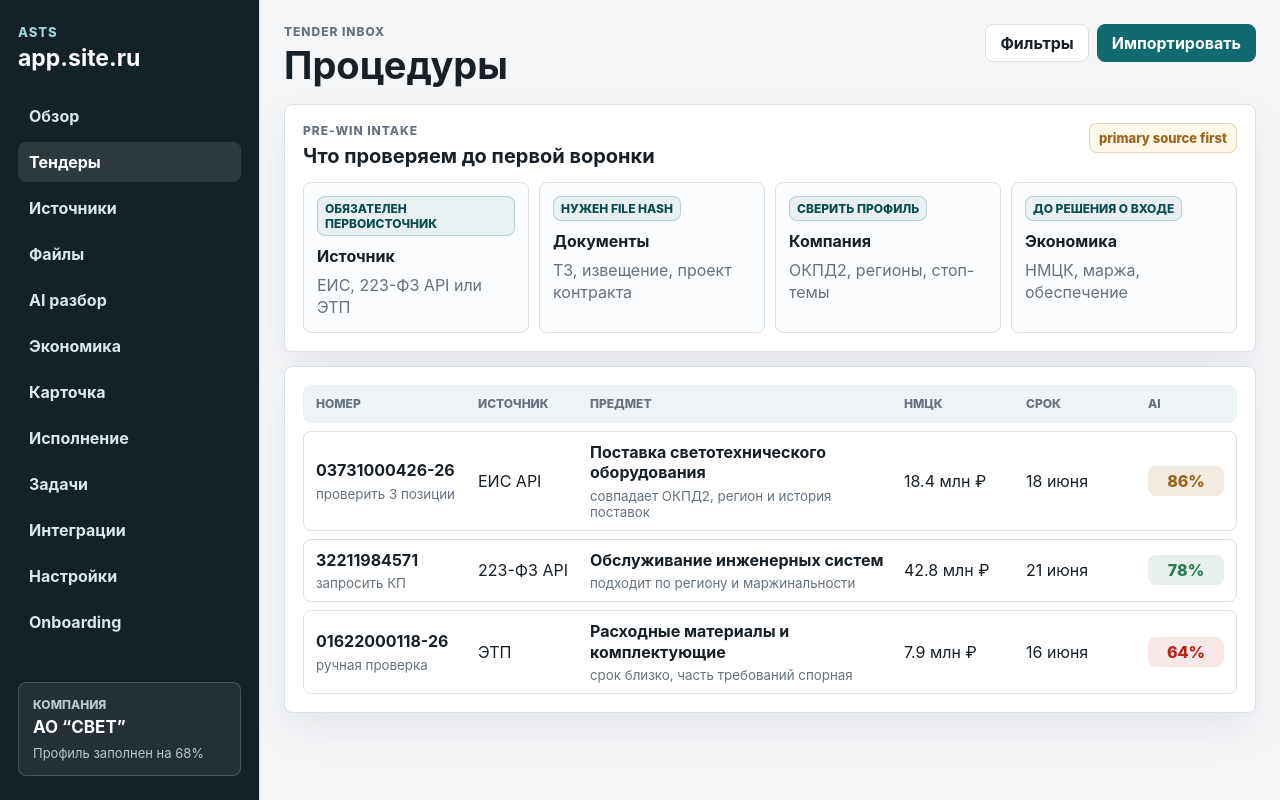
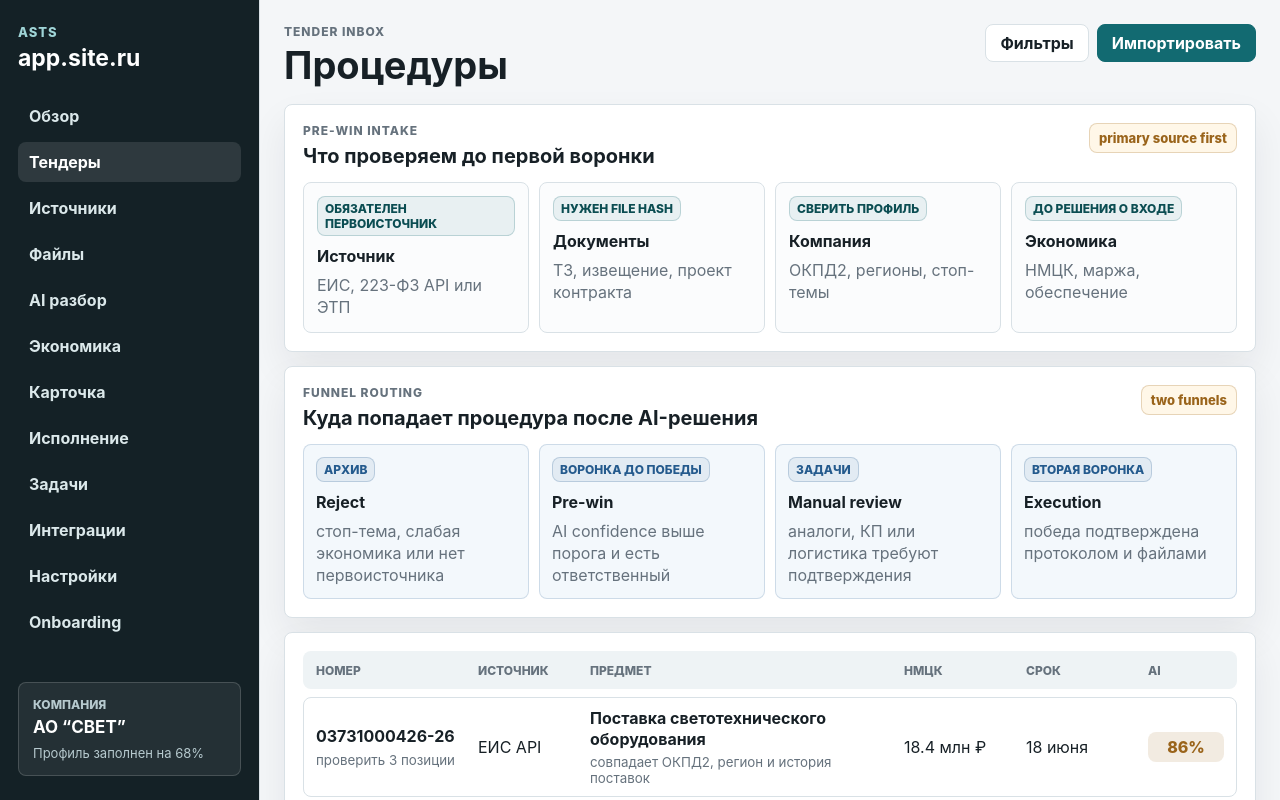
Before and after one commit to info14fourteen-creator/ASTS, a Next.js app in the folder apps/web/: page /tenders in a window 1280 px wide. Shown: the top 800 px of the page. Built offline with nearby package versions, Linux system fonts and the light colour scheme.

Commit message:
Add tender funnel routing gates

```diff
--- a/apps/web/app/globals.css
+++ b/apps/web/app/globals.css
@@ -561,6 +561,53 @@ h3 {
   line-height: 1.4;
 }
 
+.tender-routing-panel {
+  margin-bottom: 14px;
+}
+
+.tender-routing-grid {
+  display: grid;
+  grid-template-columns: repeat(4, minmax(0, 1fr));
+  gap: 10px;
+}
+
+.tender-routing-card {
+  min-height: 132px;
+  border: 1px solid rgba(36, 90, 141, 0.18);
+  border-radius: 8px;
+  padding: 12px;
+  background: #f3f8fc;
+}
+
+.tender-routing-card span,
+.tender-routing-card strong,
+.tender-routing-card p {
+  display: block;
+}
+
+.tender-routing-card span {
+  width: fit-content;
+  border: 1px solid rgba(36, 90, 141, 0.22);
+  border-radius: 8px;
+  padding: 4px 7px;
+  background: rgba(36, 90, 141, 0.08);
+  color: var(--blue);
+  font-size: 12px;
+  font-weight: 850;
+  text-transform: uppercase;
+}
+
+.tender-routing-card strong {
+  margin-top: 10px;
+  line-height: 1.25;
+}
+
+.tender-routing-card p {
+  margin: 8px 0 0;
+  color: var(--muted);
+  line-height: 1.38;
+}
+
 .table-row {
   display: grid;
   grid-template-columns: minmax(260px, 1fr) 110px 140px 76px;
@@ -3846,6 +3893,10 @@ dd {
     grid-template-columns: repeat(2, minmax(0, 1fr));
   }
 
+  .tender-routing-grid {
+    grid-template-columns: repeat(2, minmax(0, 1fr));
+  }
+
   .document-row {
     grid-template-columns: 1fr 1fr;
   }
@@ -4143,6 +4194,10 @@ dd {
     grid-template-columns: 1fr;
   }
 
+  .tender-routing-grid {
+    grid-template-columns: 1fr;
+  }
+
   .collaboration-grid {
     grid-template-columns: 1fr;
   }
--- a/apps/web/app/tenders/page.tsx
+++ b/apps/web/app/tenders/page.tsx
@@ -43,6 +43,13 @@ const intakeGates = [
   ["Экономика", "НМЦК, маржа, обеспечение", "до решения о входе"],
 ];
 
+const funnelRouting = [
+  ["Reject", "стоп-тема, слабая экономика или нет первоисточника", "архив"],
+  ["Pre-win", "AI confidence выше порога и есть ответственный", "воронка до победы"],
+  ["Manual review", "аналоги, КП или логистика требуют подтверждения", "задачи"],
+  ["Execution", "победа подтверждена протоколом и файлами", "вторая воронка"],
+];
+
 export default function TendersPage() {
   return (
     <main className="app-shell">
@@ -80,6 +87,25 @@ export default function TendersPage() {
           </div>
         </section>
 
+        <section className="panel tender-routing-panel">
+          <div className="panel-head compact">
+            <div>
+              <p className="eyebrow">Funnel routing</p>
+              <h2>Куда попадает процедура после AI-решения</h2>
+            </div>
+            <span className="status-pill">two funnels</span>
+          </div>
+          <div className="tender-routing-grid">
+            {funnelRouting.map(([title, rule, target]) => (
+              <article className="tender-routing-card" key={title}>
+                <span>{target}</span>
+                <strong>{title}</strong>
+                <p>{rule}</p>
+              </article>
+            ))}
+          </div>
+        </section>
+
         <section className="panel">
           <div className="tender-table">
             <div className="table-row table-head tender-inbox-row">
```
